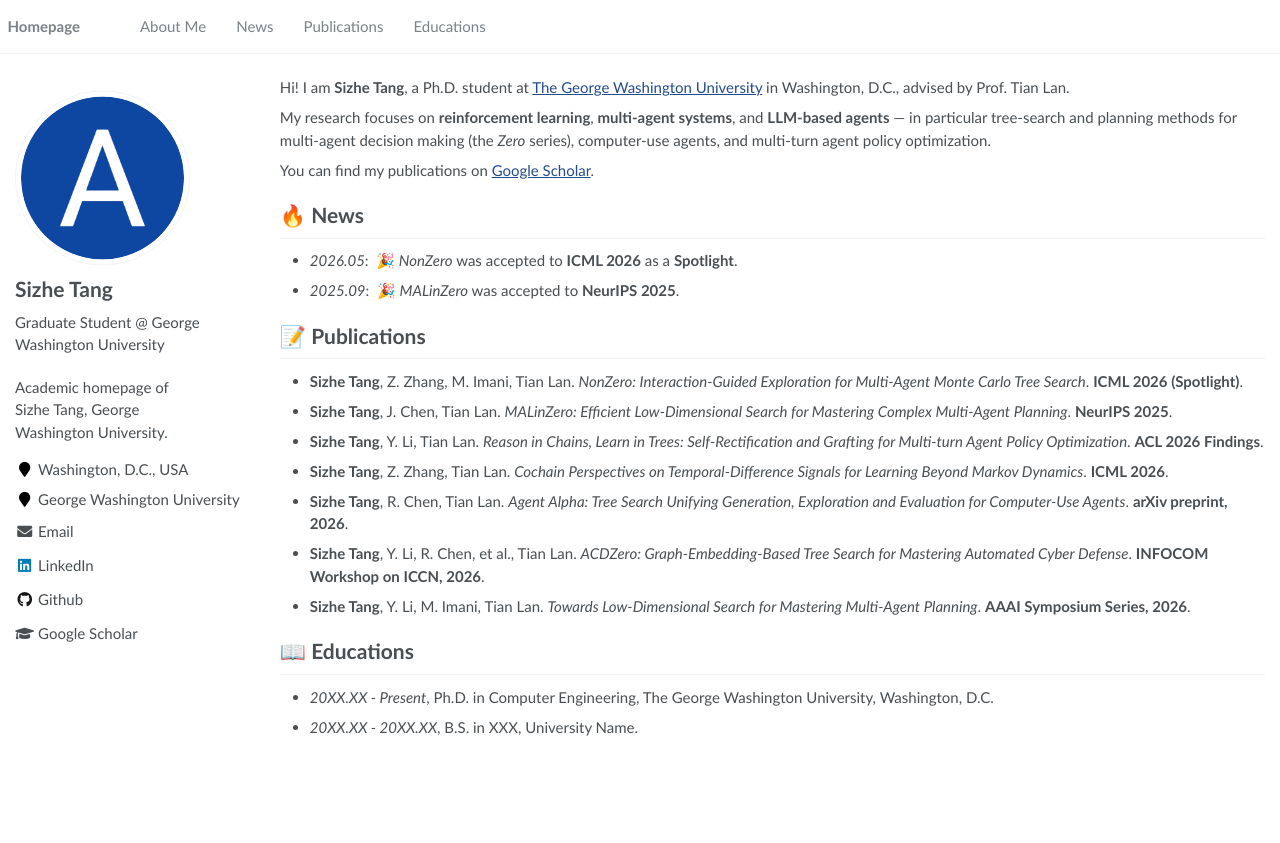
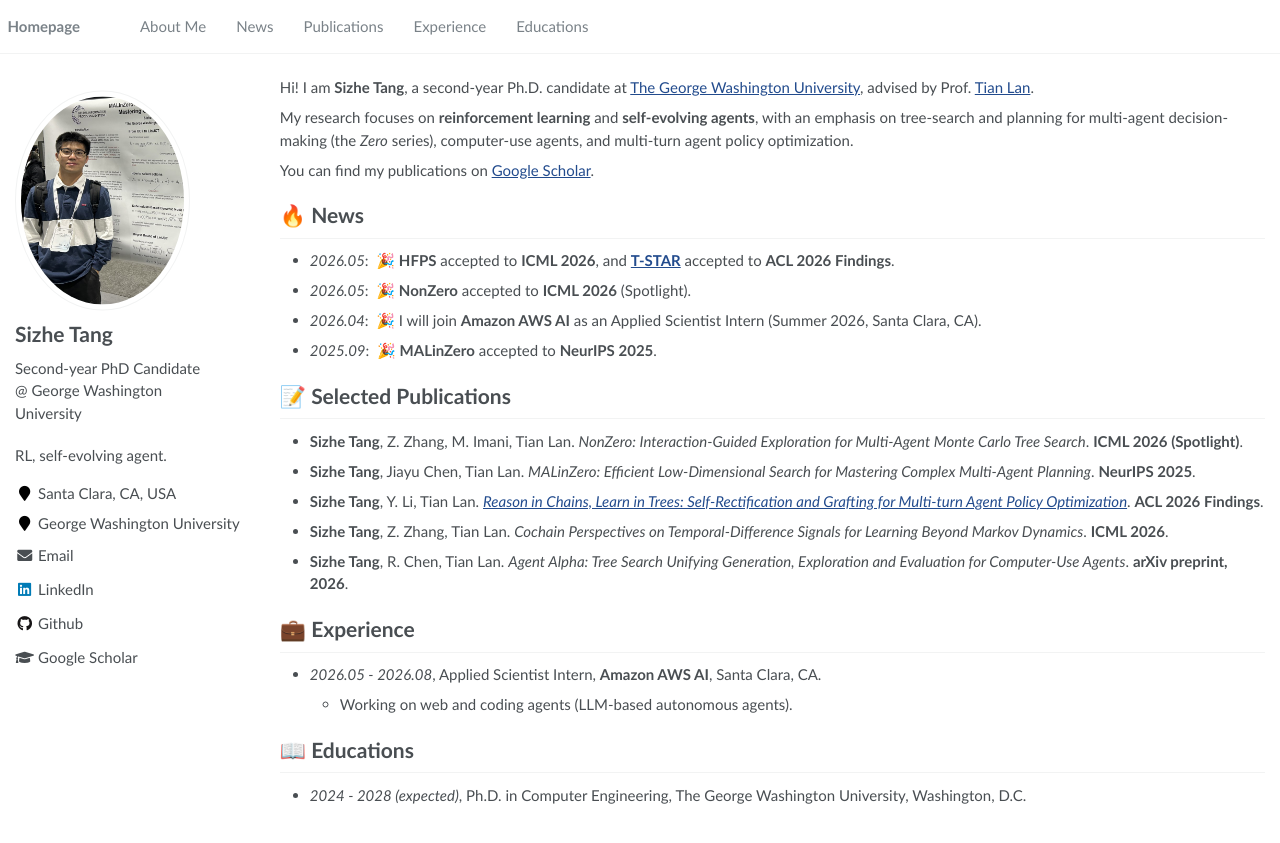
Before and after one commit to sizhe-tang/sizhe-tang.github.io, a Jekyll site: the page built from _pages/about.md, in a window 1280 px wide. Shown: the top 843 px of the page. Built offline with Jekyll 4.4.1, drawn with Linux system fonts in a browser that asks for light colours.

Commit message:
Update profile: real photo, internship, refined bio/news/publications
Co-Authored-By: Claude Opus 4.8 (1M context) <noreply@anthropic.com>

```diff
--- a/_config.yml
+++ b/_config.yml
@@ -7,7 +7,7 @@
 
 # Site Settings
 title                    : "Sizhe Tang"
-description              : "Academic homepage of Sizhe Tang, George Washington University."
+description              : "RL, self-evolving agent."
 repository               : "sizhe-tang/sizhe-tang.github.io"
 google_scholar_stats_use_cdn : true
 
@@ -22,9 +22,9 @@ baidu_site_verification  :  # get baidu_site_verification from https://ziyuan.ba
 # Site Author
 author:
   name             : "Sizhe Tang"
-  avatar           : "images/profile.png"
-  bio              : "Graduate Student @ George Washington University"
-  location         : "Washington, D.C., USA"
+  avatar           : "images/profile.jpg"
+  bio              : "Second-year PhD Candidate @ George Washington University"
+  location         : "Santa Clara, CA, USA"
   employer         : "George Washington University"
   pubmed           :
   googlescholar    : "https://scholar.google.com/citations?user=XrAl4vgAAAAJ"
--- a/_data/navigation.yml
+++ b/_data/navigation.yml
@@ -7,7 +7,10 @@ main:
     url: "/#-news"
 
   - title: "Publications"
-    url: "/#-publications"
+    url: "/#-selected-publications"
+
+  - title: "Experience"
+    url: "/#-experience"
 
   - title: "Educations"
     url: "/#-educations"
--- a/_pages/about.md
+++ b/_pages/about.md
@@ -17,11 +17,9 @@ redirect_from:
 
 <span class='anchor' id='about-me'></span>
 
-Hi! I am **Sizhe Tang**, a Ph.D. student at [The George Washington University](https://www.gwu.edu/) in Washington, D.C., advised by Prof. Tian Lan.
-<!-- TODO: 请确认 ① 是否博士生（不是的话改成 Master's/其它）② 导师是否 Tian Lan，要不要加导师主页链接 -->
+Hi! I am **Sizhe Tang**, a second-year Ph.D. candidate at [The George Washington University](https://www.gwu.edu/), advised by Prof. [Tian Lan](https://www2.seas.gwu.edu/~tlan/).
 
-My research focuses on **reinforcement learning**, **multi-agent systems**, and **LLM-based agents** — in particular tree-search and planning methods for multi-agent decision making (the *Zero* series), computer-use agents, and multi-turn agent policy optimization.
-<!-- TODO: 这段可按你自己的话再润色 -->
+My research focuses on **reinforcement learning** and **self-evolving agents**, with an emphasis on tree-search and planning for multi-agent decision-making (the *Zero* series), computer-use agents, and multi-turn agent policy optimization.
 
 You can find my publications on <a href='https://scholar.google.com/citations?user=XrAl4vgAAAAJ'>Google Scholar</a>.
 <!-- 引用数徽章：等自动抓取工作流跑出 google-scholar-stats 分支后，把下面这行的注释去掉即可显示实时引用数：
@@ -30,43 +28,41 @@ You can find my publications on <a href='https://scholar.google.com/citations?us
 
 
 # 🔥 News
-- *2026.05*: &nbsp;🎉 *NonZero* was accepted to **ICML 2026** as a **Spotlight**.
-- *2025.09*: &nbsp;🎉 *MALinZero* was accepted to **NeurIPS 2025**.
-<!-- TODO: News 日期是按惯例估的，请按实际录用时间调整；可继续往上添加最新动态 -->
+- *2026.05*: &nbsp;🎉 **HFPS** accepted to **ICML 2026**, and [**T-STAR**](https://arxiv.org/abs/2604.07165) accepted to **ACL 2026 Findings**.
+<!-- TODO: HFPS 还没加链接——把它的论文页 URL 发我，我加上；并确认 T-STAR 链接是否正确 -->
+- *2026.05*: &nbsp;🎉 **NonZero** accepted to **ICML 2026** (Spotlight).
+- *2026.04*: &nbsp;🎉 I will join **Amazon AWS AI** as an Applied Scientist Intern (Summer 2026, Santa Clara, CA).
+- *2025.09*: &nbsp;🎉 **MALinZero** accepted to **NeurIPS 2025**.
+<!-- TODO: News 日期是按惯例估的，请按实际录用/起始时间调整 -->
 
-# 📝 Publications
+# 📝 Selected Publications
 
-<!-- 注意：以下作者顺序是我根据 Google Scholar 推断的（把你列在第一作者），请你核对每篇的真实作者顺序，并给标题加上论文链接（[标题](链接)）。共同一作可用 † 标注。 -->
+<!-- 注意：作者顺序我按 Google Scholar 推断（把你列为第一作者），请核对；可给标题加论文链接 [标题](链接)，共同一作用 † 标注。 -->
 
 - **Sizhe Tang**, Z. Zhang, M. Imani, Tian Lan. *NonZero: Interaction-Guided Exploration for Multi-Agent Monte Carlo Tree Search*. **ICML 2026 (Spotlight)**.
 
-- **Sizhe Tang**, J. Chen, Tian Lan. *MALinZero: Efficient Low-Dimensional Search for Mastering Complex Multi-Agent Planning*. **NeurIPS 2025**.
+- **Sizhe Tang**, Jiayu Chen, Tian Lan. *MALinZero: Efficient Low-Dimensional Search for Mastering Complex Multi-Agent Planning*. **NeurIPS 2025**.
 
-- **Sizhe Tang**, Y. Li, Tian Lan. *Reason in Chains, Learn in Trees: Self-Rectification and Grafting for Multi-turn Agent Policy Optimization*. **ACL 2026 Findings**.
+- **Sizhe Tang**, Y. Li, Tian Lan. [*Reason in Chains, Learn in Trees: Self-Rectification and Grafting for Multi-turn Agent Policy Optimization*](https://arxiv.org/abs/2604.07165). **ACL 2026 Findings**.
 
 - **Sizhe Tang**, Z. Zhang, Tian Lan. *Cochain Perspectives on Temporal-Difference Signals for Learning Beyond Markov Dynamics*. **ICML 2026**.
 
 - **Sizhe Tang**, R. Chen, Tian Lan. *Agent Alpha: Tree Search Unifying Generation, Exploration and Evaluation for Computer-Use Agents*. **arXiv preprint, 2026**.
 
-- **Sizhe Tang**, Y. Li, R. Chen, et al., Tian Lan. *ACDZero: Graph-Embedding-Based Tree Search for Mastering Automated Cyber Defense*. **INFOCOM Workshop on ICCN, 2026**.
-
-- **Sizhe Tang**, Y. Li, M. Imani, Tian Lan. *Towards Low-Dimensional Search for Mastering Multi-Agent Planning*. **AAAI Symposium Series, 2026**.
-
-<!-- 你 Scholar 上还有更早的边缘计算/综述类论文（如 IEEE Communications Magazine 2023、Applied Soft Computing 2022 等，你为合作作者）。如果想展示，告诉我，我帮你按真实作者顺序补到这里。 -->
+# 💼 Experience
+- *2026.05 - 2026.08*, Applied Scientist Intern, **Amazon AWS AI**, Santa Clara, CA.
+  - Working on web and coding agents (LLM-based autonomous agents).
+<!-- TODO: 把上面这行实习描述换成你真实做的工作 -->
 
 # 📖 Educations
-- *20XX.XX - Present*, Ph.D. in Computer Engineering, The George Washington University, Washington, D.C.
-- *20XX.XX - 20XX.XX*, B.S. in XXX, University Name.
-<!-- TODO: 填写真实的学位/专业/起止时间（本科学校等）。读博院系若不是 Computer Engineering 也请改。 -->
+- *2024 - 2028 (expected)*, Ph.D. in Computer Engineering, The George Washington University, Washington, D.C.
+<!-- TODO: 确认读博院系；如需展示本科经历，按同样格式再加一行 -->
 
-<!-- 下面这些章节先注释掉了，等你有内容时取消注释、并到 _data/navigation.yml 里把对应导航项加回来即可：
+<!-- 需要时可取消注释以下章节，并到 _data/navigation.yml 把对应导航项加回来：
 
 # 🎖 Honors and Awards
 - *Year*: Award / scholarship name.
 
 # 💬 Invited Talks
 - *Year*: Talk title, venue.
-
-# 💻 Internships
-- *Year*: Role, Company / Lab, Location.
 -->
```
Also changed, not shown: .github/workflows/google_scholar_crawler.yaml (added), images/profile.jpg (added), images/profile.png (deleted).
